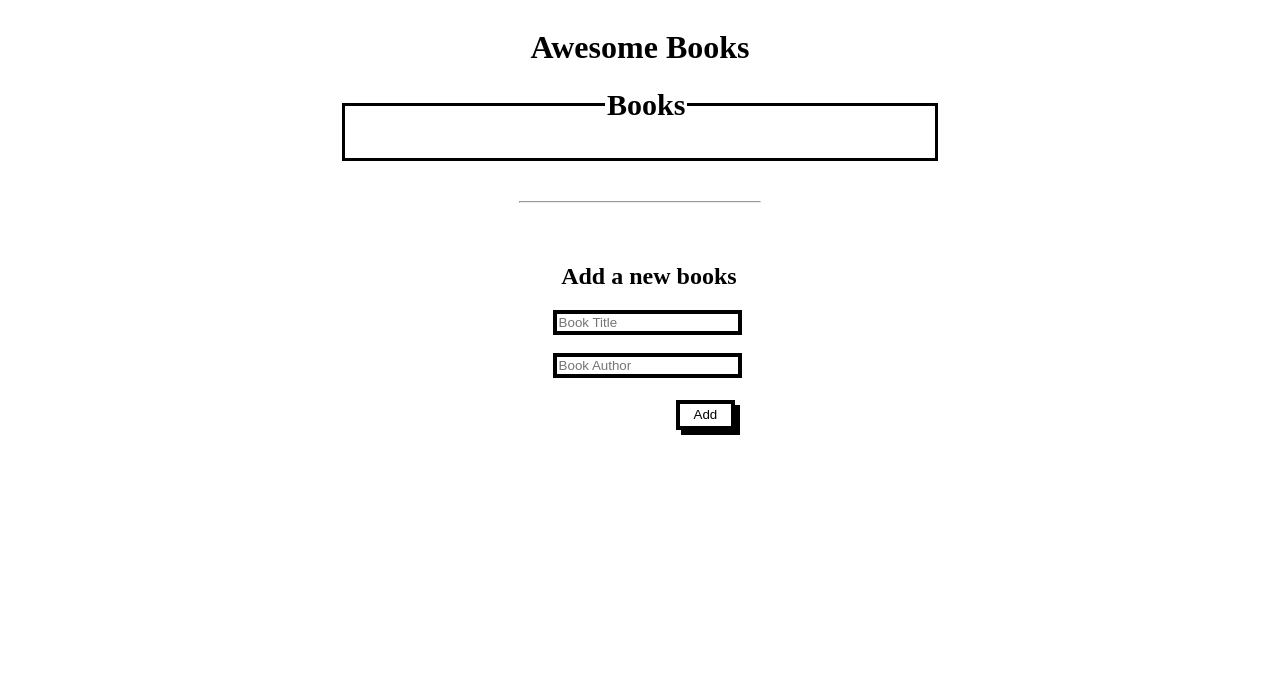
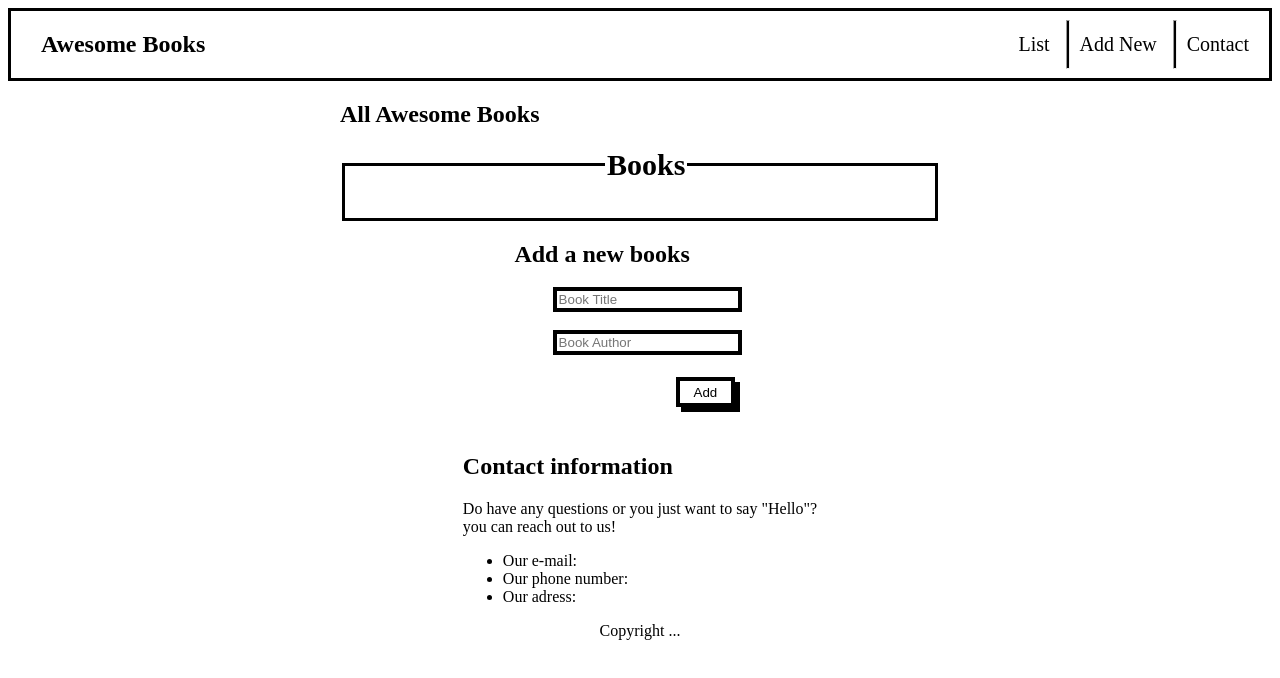
Before and after one commit to iammouaz/awesome-books, a website: page index.html in a window 1280 px wide. Drawn offline with Linux system fonts and the light colour scheme.

Commit message:
Create Navigation bar , Contact section and copyright footer

```diff
--- a/index.html
+++ b/index.html
@@ -7,7 +7,18 @@
     <title>Awesome Books</title>
   </head>
   <body>
-    <h1>Awesome Books</h1>
+    <header class="header">
+      <nav class="nav">
+        <h2>Awesome Books</h2>
+        <ul class="menu">
+          <li> <a href="#">List</a> <hr></li>
+          <li><a href="#">Add New</a> <hr></li>
+          <li><a href="#">Contact</a></li>
+        </ul>
+      </nav>
+    </header>
+    <section class="books-list">
+      <h1>All Awesome Books</h1>
       <fieldset  id="list">
         <legend>Books</legend>
         <div class="black-border">
@@ -15,13 +26,31 @@
           </ul>
         </div>
       </fieldset>
-    <hr class="underline">
-    <div id="add-new">
-        <h2>Add a new books</h2>
+    </section>
+    <section id="add-new">
+        <h1>Add a new books</h1>
         <input type="text" id="Title" class="form" required placeholder="Book Title"><br>
         <input type="text" id="Author"  class="form" required placeholder="Book Author"><br>
         <button id="btnAdd" type="button">Add</button>
-    </div>
+    </section>
+    <section class="contact">
+      <h1>
+        Contact information
+      </h1>
+      <p>
+        Do have any questions or you just want to say "Hello"?<br>
+        you can reach out to us!
+      </p>
+      <ul class="reach-out">
+        <li>Our e-mail: </li>
+        <li>Our phone number: </li>
+        <li>Our adress: </li>
+      </ul>
+    </section>
+
+    <footer class="copy-right">
+      Copyright ...
+    </footer>
     <script src="./main.js"></script>
   </body>
 </html>
--- a/style.css
+++ b/style.css
@@ -1,3 +1,7 @@
+* {
+  color: #000;
+}
+
 body {
   display: flex;
   flex-direction: column;
@@ -8,6 +12,57 @@ h2 {
   position: relative;
   right: -12%;
   text-align: center;
+}
+
+header {
+  width: 100%;
+  display: flex;
+}
+
+nav {
+  width: 100%;
+  display: flex;
+  justify-content: space-between;
+  align-items: center;
+  border: 3px solid black;
+  padding-left: 30px;
+  padding-right: 20px;
+}
+
+nav h2 {
+  position: static;
+  flex: 1 1;
+  display: flex;
+  justify-content: flex-start;
+}
+nav ul {
+  display: flex;
+  flex: 2 1;
+  justify-content: flex-end;
+  align-items: center;
+  height: 100%;
+}
+
+nav ul li {
+  list-style-type: none;
+  margin-left: 10px;
+  display: flex;
+  flex-direction: row;
+  justify-content: flex-start;
+  align-items: center;
+  height: inherit;
+}
+
+nav ul li a{
+  text-decoration: none;
+  font-size: 20px;
+}
+
+nav ul li hr {
+  width: 2px;
+  height:70%;
+  background-color: black;
+  margin-left: 1rem;
 }
 
 #list {
@@ -60,12 +115,6 @@ button {
   border: 4px solid black;
 }
 
-.underline {
-  width: 240px;
-  margin-top: 40px;
-  margin-bottom: 40px;
-}
-
 #add-new {
   width: 390px;
   display: flex;
```
Lines whose indentation alone changed are shown as unchanged.
